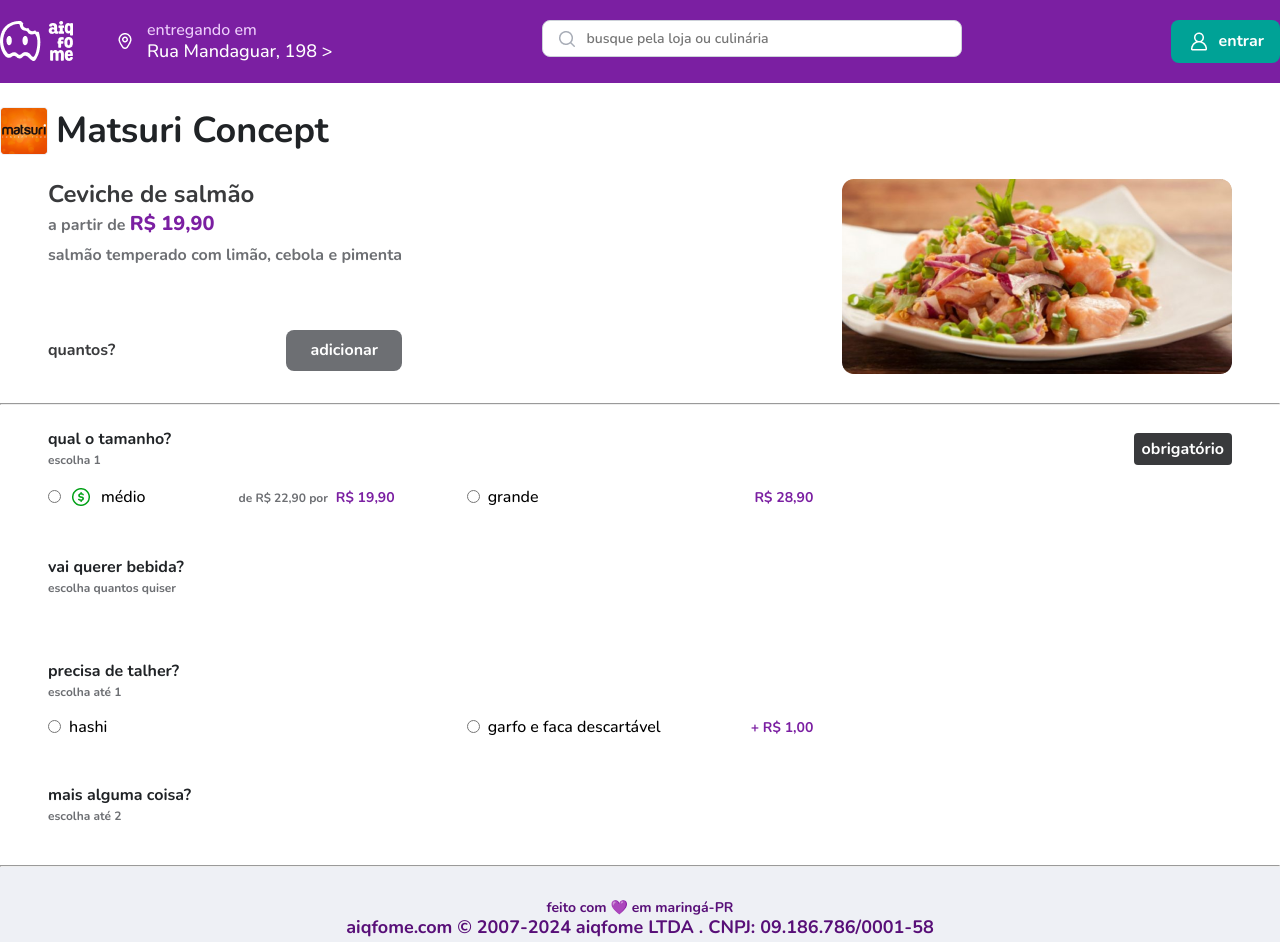
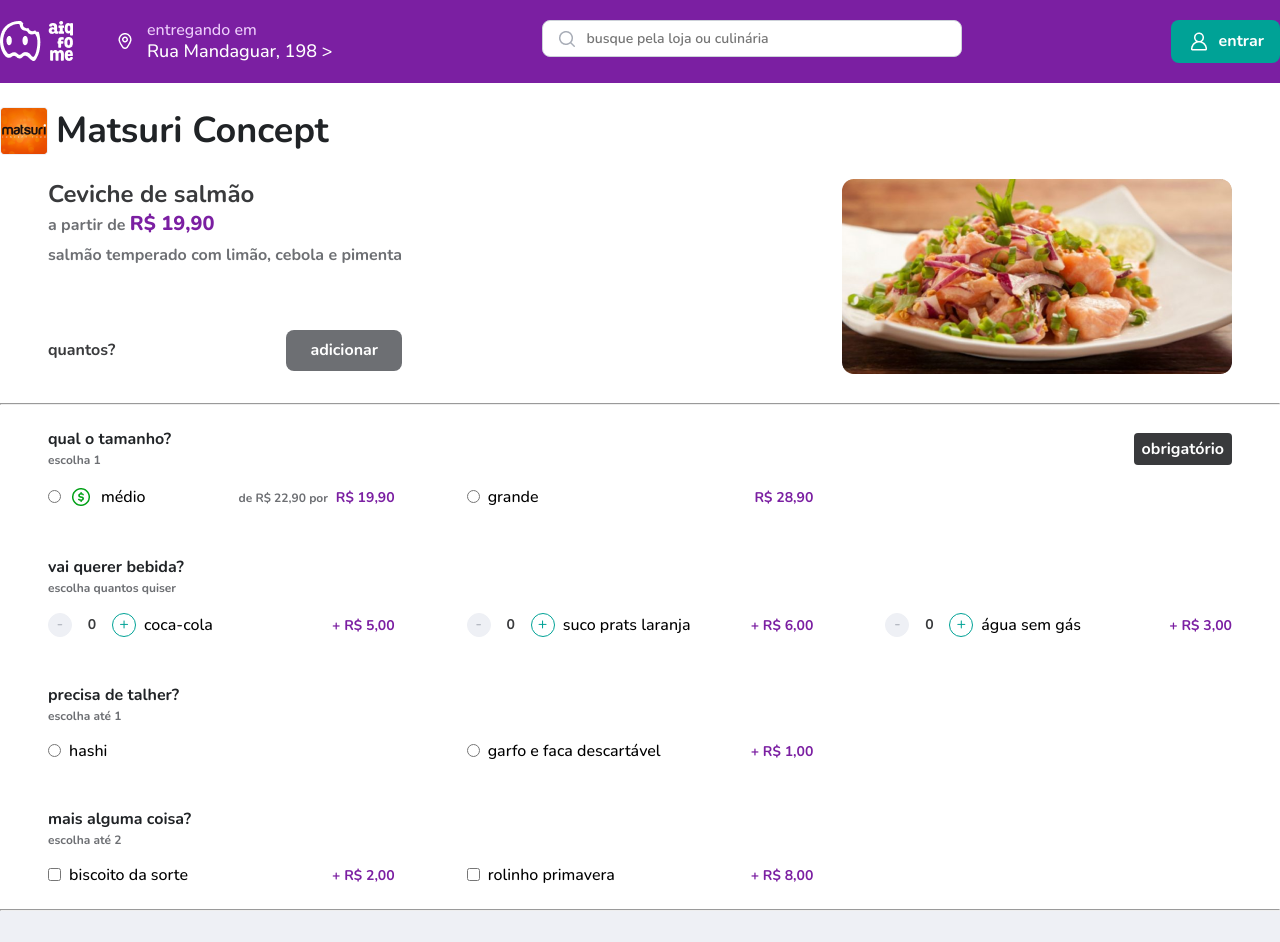
Before and after one commit to RafaPaludo/aiqfome-desafio, a Vue app: page / in a window 1280 px wide. Shown: the top 942 px of the page. Built offline with nearby package versions, Linux system fonts and the light colour scheme.

Commit message:
fix: add price 0 to product hashi

```diff
--- a/src/components/TheStore.vue
+++ b/src/components/TheStore.vue
@@ -101,7 +101,8 @@
       {
         id: 4,
         name: 'cutlery',
-        label: 'hashi'
+        label: 'hashi',
+        price: 0
       },
       {
         id: 4,
--- a/src/components/TheStoreCategory.vue
+++ b/src/components/TheStoreCategory.vue
@@ -24,7 +24,7 @@
     </div>
 
     <!-- Checkbox -->
-    <!-- <div
+    <div
      class="category__type"
      v-if="category.type === 'checkbox'"
     >
@@ -32,10 +32,10 @@
         :required="category.required"
         :categoryType="category.options"
       />
-    </div> -->
+    </div>
 
     <!-- Counter -->
-    <!-- <div
+    <div
      class="category__type"
      v-if="category.type === 'counter'"
     >
@@ -43,7 +43,7 @@
         :required="category.required"
         :categoryType="category.options"
       />
-    </div> -->
+    </div>
   </section>
 </template>
 
```
